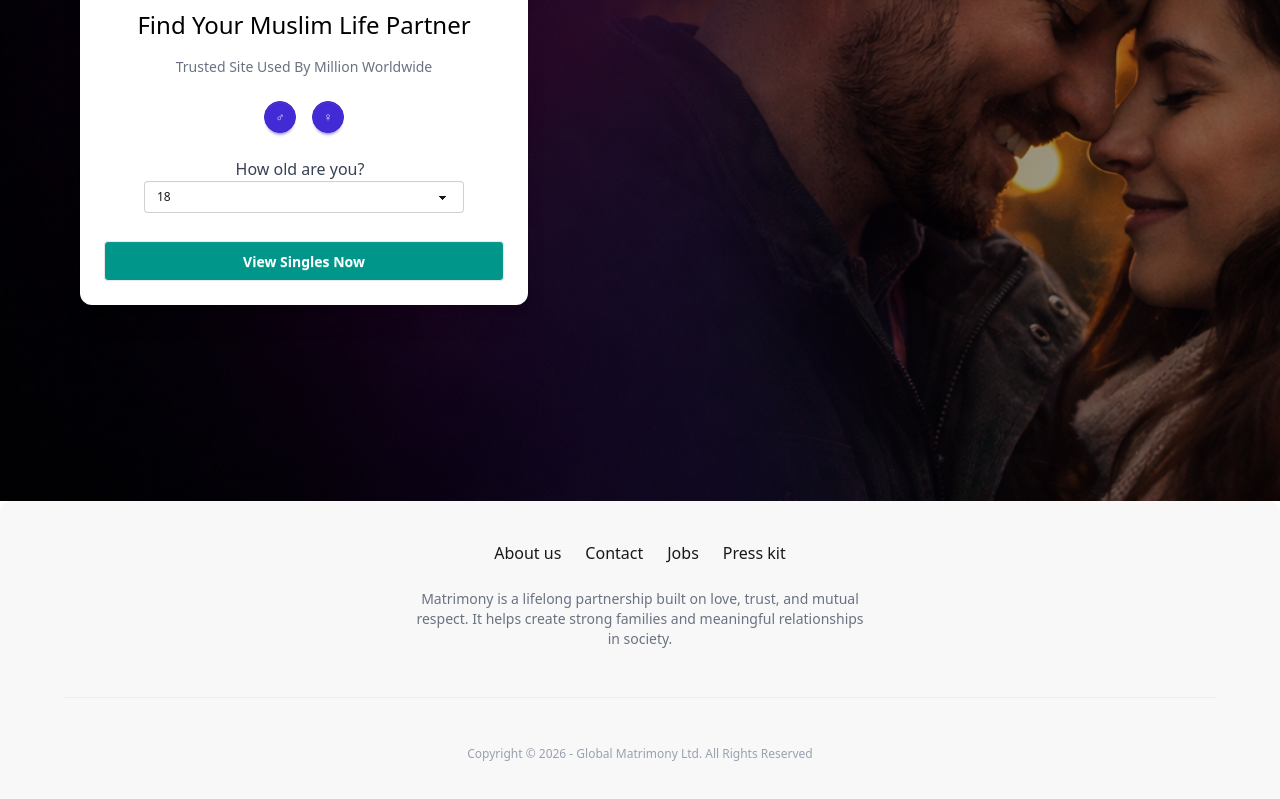
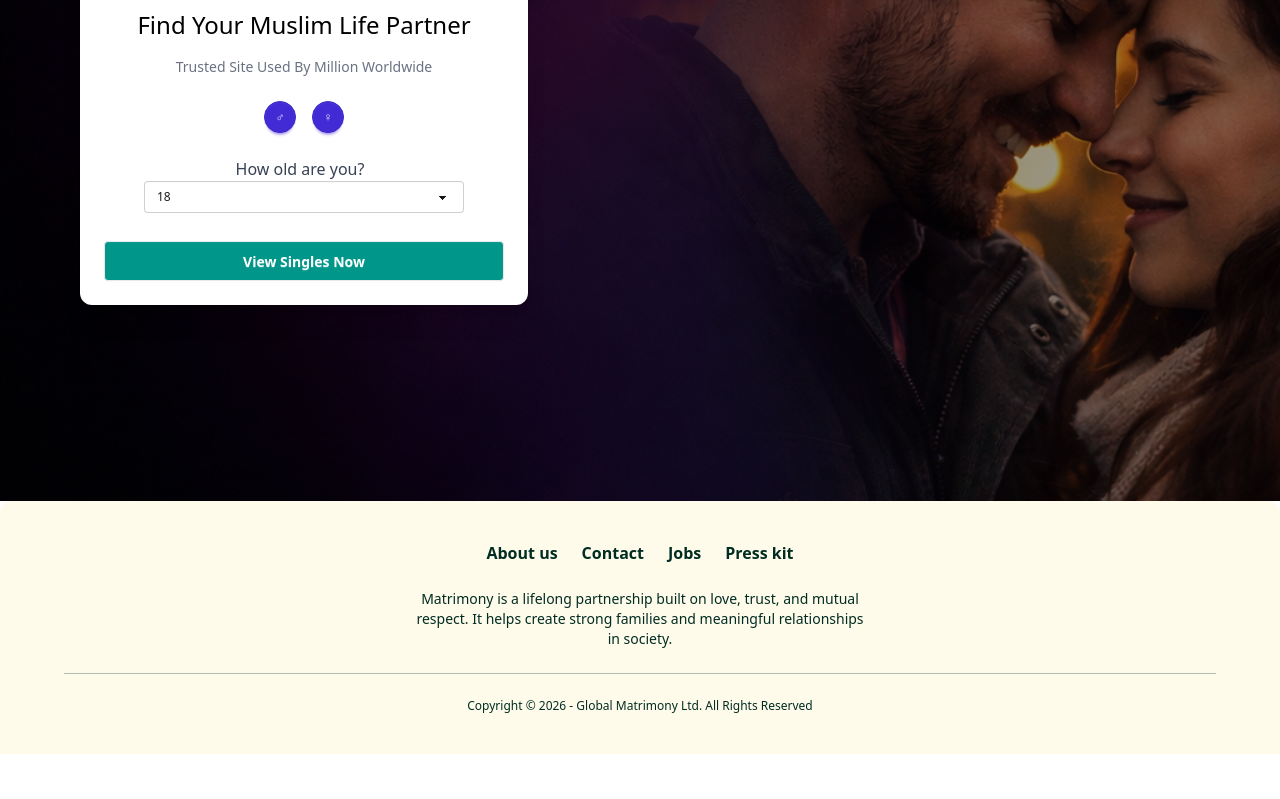
Before and after one commit to MH-liton-360/matrimony, a React (Vite) app: page / in a window 1280 px wide. Shown: the part 299-1098 px from the top of the page. After the commit the page ends 1053 px from the top, so only its background shows below. Built offline with nearby package versions, Linux system fonts and the light colour scheme.

Commit message:
Almost footer done

```diff
--- a/src/shared/Footer.jsx
+++ b/src/shared/Footer.jsx
@@ -2,11 +2,11 @@ const Footer = () => {
     return (
         <section>
             <div>
-                <footer class="bg-base-200 text-base-content rounded-t-xl p-10">
+                <footer class="bg-amber-50 text-emerald-950 rounded-t-xl p-10">
                     <div class="max-w-6xl mx-auto flex flex-col items-center gap-6">
 
                         {/* Navigation Links */}
-                        <nav class="flex flex-wrap justify-center gap-6">
+                        <nav class="flex flex-wrap justify-center gap-6 font-semibold">
                             <a class="link link-hover">About us</a>
                             <a class="link link-hover">Contact</a>
                             <a class="link link-hover">Jobs</a>
@@ -14,16 +14,16 @@ const Footer = () => {
                         </nav>
 
                         {/* Matrimony Summary */}
-                        <p class="text-center text-sm text-gray-500 max-w-md">
+                        <p class="text-center text-sm text-emerald-950 max-w-md">
                             Matrimony is a lifelong partnership built on love, trust, and mutual respect.
                             It helps create strong families and meaningful relationships in society.
                         </p>
 
                         {/* Divider */}
-                        <hr class="w-full border-gray-300 opacity-30 my-6" />
+                        <hr class="w-full border-emerald-950 opacity-30" />
 
                         {/* Copyright */}
-                        <div class="text-center text-xs text-gray-400">
+                        <div class="text-center text-xs text-emerald-950">
                             Copyright © {new Date().getFullYear()} - Global Matrimony Ltd. All Rights Reserved
                         </div>
 
```
